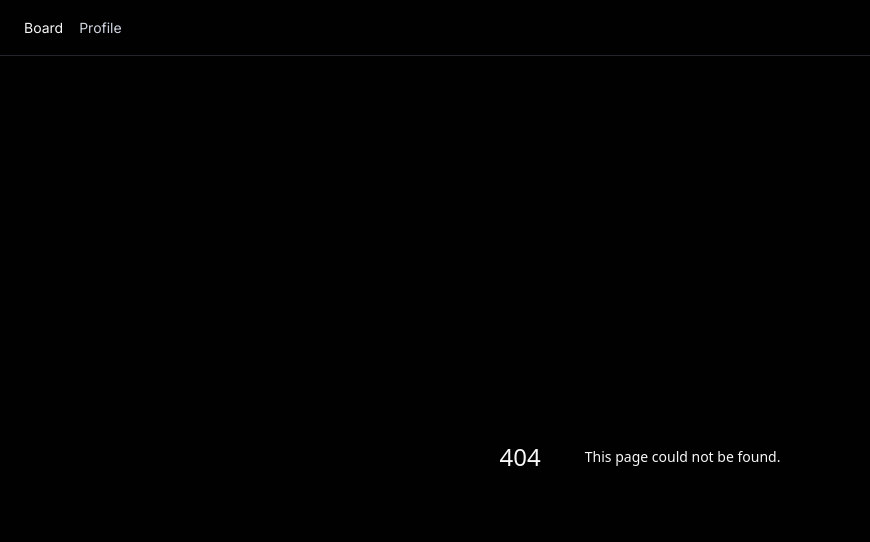
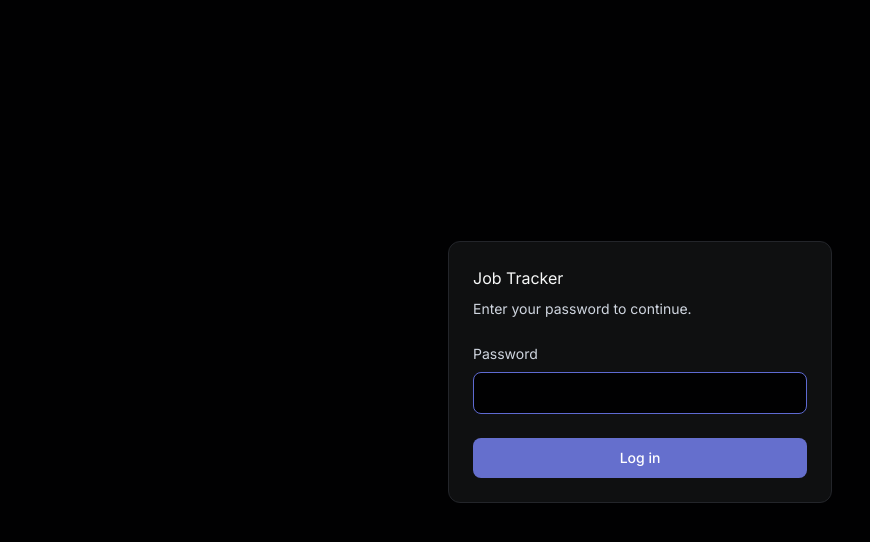
Before and after one commit to krishnaagrawal17/JOB-TRACKER, a Next.js app: page /login in a window 1280 px wide. Before the commit this address had no page. Shown: the top 542 px of the page, without its empty margins (0-870 px from the left). Built offline with nearby package versions, Linux system fonts and the light colour scheme.

Commit message:
feat(auth): login form, page and header logout control

```diff
--- a/app/layout.tsx
+++ b/app/layout.tsx
@@ -1,6 +1,6 @@
 import type { Metadata } from 'next';
 import { Inter, JetBrains_Mono } from 'next/font/google';
-import Link from 'next/link';
+import SiteHeader from '@/components/SiteHeader';
 import './globals.css';
 
 // 400 is required: the body / body-sm / caption type scale is all fontWeight 400, and
@@ -17,16 +17,7 @@ export default function RootLayout({ children }: { children: React.ReactNode })
   return (
     <html lang="en" className="dark">
       <body className={`${inter.variable} ${jetbrainsMono.variable} bg-canvas font-sans text-ink antialiased`}>
-        <header className="flex h-14 items-center gap-lg border-b border-hairline bg-canvas px-lg">
-          <nav className="flex gap-md text-body-sm">
-            <Link href="/" className="text-ink hover:text-accent-hover">
-              Board
-            </Link>
-            <Link href="/profile" className="text-ink-muted hover:text-accent-hover">
-              Profile
-            </Link>
-          </nav>
-        </header>
+        <SiteHeader />
         {children}
       </body>
     </html>
--- /dev/null
+++ b/app/login/page.tsx
@@ -0,0 +1,12 @@
+import { Suspense } from 'react';
+import LoginForm from '@/components/LoginForm';
+
+// LoginForm calls useSearchParams(), which Next.js 15 requires to sit inside a
+// Suspense boundary. Without this, `npm run build` fails during prerendering.
+export default function LoginPage() {
+  return (
+    <Suspense fallback={null}>
+      <LoginForm />
+    </Suspense>
+  );
+}
--- /dev/null
+++ b/components/LoginForm.tsx
@@ -0,0 +1,84 @@
+'use client';
+
+import { useRouter, useSearchParams } from 'next/navigation';
+import { useState } from 'react';
+import { Button } from '@/components/ui/button';
+
+/**
+ * Only same-origin absolute paths are accepted. Without this, `?next=https://evil.com`
+ * would bounce a freshly authenticated user to an attacker's page — an open redirect.
+ */
+function safeNextPath(value: string | null): string {
+  if (!value) return '/';
+  if (!value.startsWith('/')) return '/';
+  if (value.startsWith('//')) return '/';
+  if (value.includes('\\')) return '/';
+  return value;
+}
+
+export default function LoginForm() {
+  const router = useRouter();
+  const searchParams = useSearchParams();
+  const [password, setPassword] = useState('');
+  const [error, setError] = useState<string | null>(null);
+  const [submitting, setSubmitting] = useState(false);
+
+  async function handleSubmit(event: React.FormEvent) {
+    event.preventDefault();
+    if (submitting) return;
+    setSubmitting(true);
+    setError(null);
+    try {
+      const response = await fetch('/api/auth/login', {
+        method: 'POST',
+        headers: { 'Content-Type': 'application/json' },
+        body: JSON.stringify({ password }),
+      });
+      if (response.ok) {
+        router.replace(safeNextPath(searchParams.get('next')));
+        return;
+      }
+      const body = (await response.json().catch(() => null)) as { error?: string } | null;
+      setError(body?.error ?? 'Could not log in.');
+    } catch {
+      setError('Could not reach the server.');
+    } finally {
+      setSubmitting(false);
+    }
+  }
+
+  return (
+    <main className="flex min-h-[calc(100vh-3.5rem)] items-center justify-center px-lg">
+      <form
+        onSubmit={handleSubmit}
+        className="w-full max-w-sm rounded-lg border border-hairline bg-surface-1 p-lg"
+      >
+        <h1 className="text-h2 text-ink">Job Tracker</h1>
+        <p className="mt-xs text-body-sm text-ink-muted">Enter your password to continue.</p>
+
+        <label htmlFor="password" className="mt-lg block text-body-sm text-ink-muted">
+          Password
+        </label>
+        <input
+          id="password"
+          type="password"
+          autoFocus
+          autoComplete="current-password"
+          value={password}
+          onChange={(event) => setPassword(event.target.value)}
+          className="mt-xs w-full rounded-md border border-hairline bg-canvas px-sm py-xs text-body text-ink outline-none focus:border-accent"
+        />
+
+        {error && (
+          <p role="status" aria-live="polite" className="mt-sm text-body-sm text-red-400">
+            {error}
+          </p>
+        )}
+
+        <Button type="submit" disabled={submitting} className="mt-lg w-full">
+          {submitting ? 'Logging in…' : 'Log in'}
+        </Button>
+      </form>
+    </main>
+  );
+}
--- /dev/null
+++ b/components/SiteHeader.tsx
@@ -0,0 +1,27 @@
+'use client';
+
+import Link from 'next/link';
+import { usePathname } from 'next/navigation';
+
+export default function SiteHeader() {
+  const pathname = usePathname();
+  if (pathname === '/login') return null;
+
+  return (
+    <header className="flex h-14 items-center gap-lg border-b border-hairline bg-canvas px-lg">
+      <nav className="flex gap-md text-body-sm">
+        <Link href="/" className="text-ink hover:text-accent-hover">
+          Board
+        </Link>
+        <Link href="/profile" className="text-ink-muted hover:text-accent-hover">
+          Profile
+        </Link>
+      </nav>
+      <form action="/api/auth/logout" method="post" className="ml-auto">
+        <button type="submit" className="text-body-sm text-ink-muted hover:text-accent-hover">
+          Log out
+        </button>
+      </form>
+    </header>
+  );
+}
```
Also changed, not shown: 2 other files (tests, documents, lock files or other folders).
